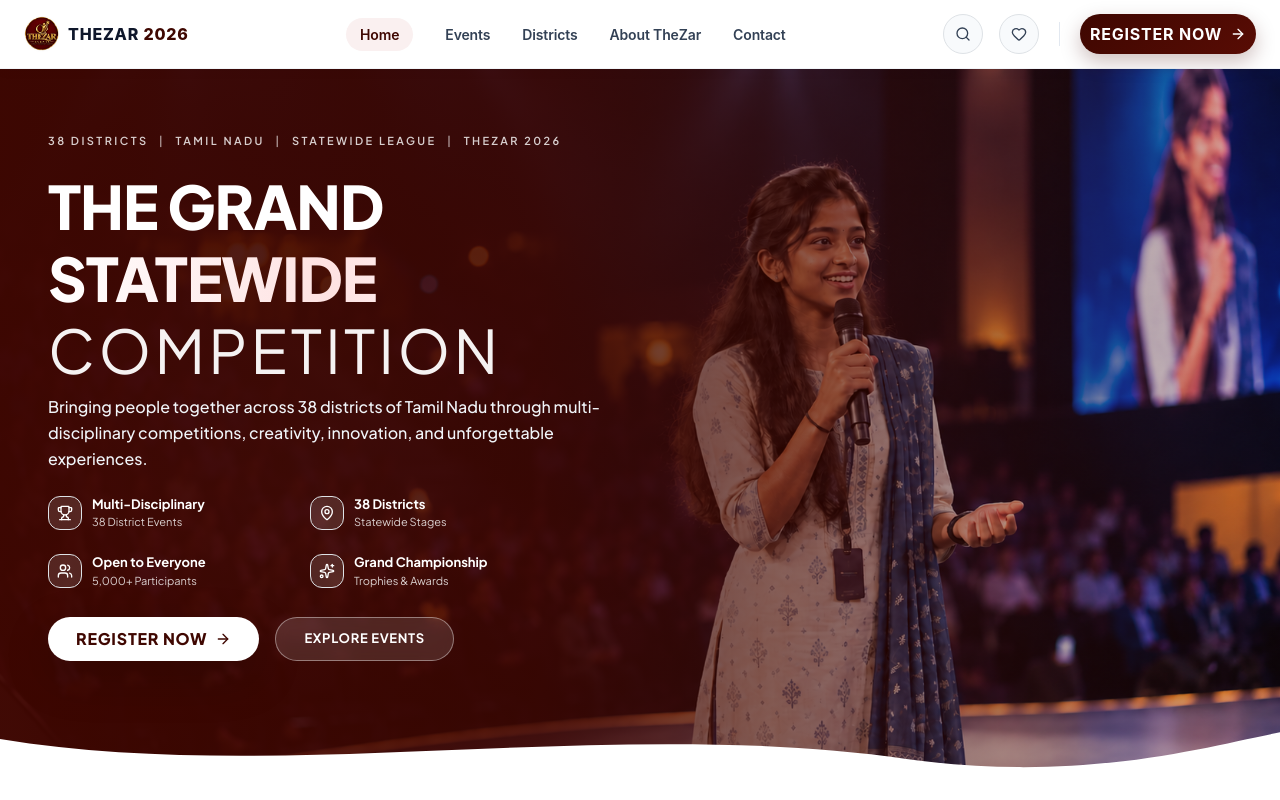
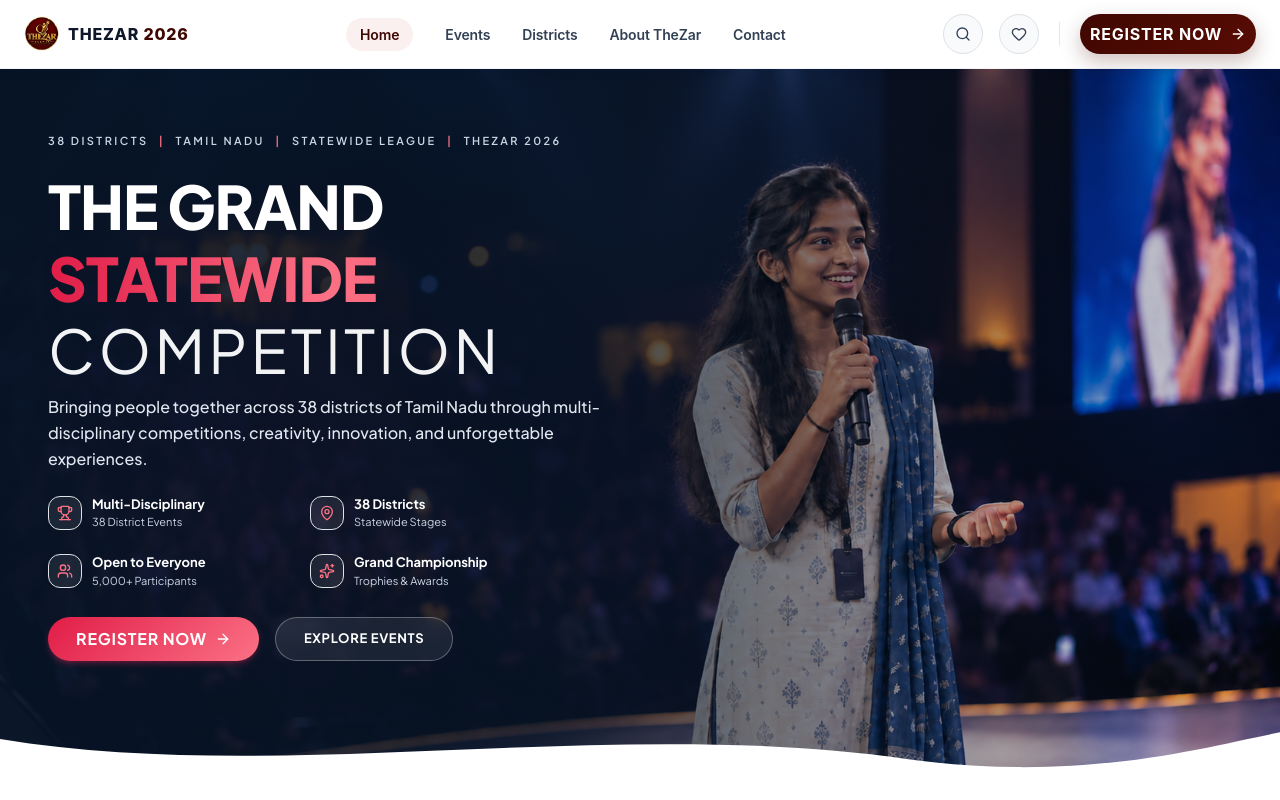
Before and after one commit to jeyajo2005/Thezar, a React (Vite) app in the folder frontend/: page / in a window 1280 px wide. Shown: the top 800 px of the page. Built offline with nearby package versions, Linux system fonts and the light colour scheme; a web font is replaced by a local one.

Commit message:
revert: Restore previous Hero section design

```diff
--- a/frontend/src/Component/Home/Hero.jsx
+++ b/frontend/src/Component/Home/Hero.jsx
@@ -5,12 +5,12 @@ export default function Hero({ onOpenRegister }) {
   return (
     <section
       id="home"
-      className="relative flex flex-col justify-between overflow-hidden min-h-[600px] md:min-h-[650px] lg:min-h-[700px] bg-[#3f0701]"
+      className="relative flex flex-col justify-between overflow-hidden min-h-[600px] md:min-h-[650px] lg:min-h-[700px] bg-[#071426]"
       style={{
         fontFamily: "'Plus Jakarta Sans', -apple-system, BlinkMacSystemFont, sans-serif",
       }}
     >
-      {/* 1. Background Image & Dark Maroon Gradients for High Readability */}
+      {/* 1. Background Image & Dark Navy Gradients for High Readability */}
       <div className="absolute inset-0 z-0 overflow-hidden">
         <img
           src={heroSpeakerImg}
@@ -23,7 +23,7 @@ export default function Hero({ onOpenRegister }) {
           className="absolute inset-0 z-[1] pointer-events-none md:hidden"
           style={{
             background:
-              'linear-gradient(180deg, rgba(63, 7, 1, 0.94) 0%, rgba(63, 7, 1, 0.78) 55%, rgba(63, 7, 1, 0.98) 100%)',
+              'linear-gradient(180deg, rgba(7, 20, 38, 0.92) 0%, rgba(7, 20, 38, 0.75) 55%, rgba(7, 20, 38, 0.95) 100%)',
           }}
         />
         {/* Desktop horizontal gradient overlay: Dark on left for text contrast */}
@@ -31,12 +31,12 @@ export default function Hero({ onOpenRegister }) {
           className="hidden md:block absolute inset-0 z-[1] pointer-events-none"
           style={{
             background:
-              'linear-gradient(90deg, rgba(63, 7, 1, 0.96) 0%, rgba(63, 7, 1, 0.85) 42%, rgba(63, 7, 1, 0.45) 75%, rgba(63, 7, 1, 0.15) 100%)',
+              'linear-gradient(90deg, rgba(7, 20, 38, 0.95) 0%, rgba(7, 20, 38, 0.82) 42%, rgba(7, 20, 38, 0.35) 75%, rgba(7, 20, 38, 0.1) 100%)',
           }}
         />
 
         {/* Ambient glow accent */}
-        <div className="absolute top-1/4 left-10 w-96 h-96 bg-white/10 rounded-full blur-3xl pointer-events-none" />
+        <div className="absolute top-1/4 left-10 w-96 h-96 bg-rose-600/15 rounded-full blur-3xl pointer-events-none" />
       </div>
 
       {/* Main Hero Content */}
@@ -44,8 +44,8 @@ export default function Hero({ onOpenRegister }) {
         <div className="max-w-[560px] text-left space-y-4 sm:space-y-5">
 
           {/* 1. TOP EYEBROW HEADER */}
-          <div className="text-[10px] sm:text-[11px] font-semibold tracking-[0.22em] uppercase text-white/80">
-            38 DISTRICTS <span className="text-white/60 mx-1.5">|</span> TAMIL NADU <span className="text-white/60 mx-1.5">|</span> STATEWIDE LEAGUE <span className="text-white/60 mx-1.5">|</span> THEZAR 2026
+          <div className="text-[10px] sm:text-[11px] font-semibold tracking-[0.22em] uppercase text-slate-300">
+            38 DISTRICTS <span className="text-[#FB7185] mx-1.5">|</span> TAMIL NADU <span className="text-[#FB7185] mx-1.5">|</span> STATEWIDE LEAGUE <span className="text-[#FB7185] mx-1.5">|</span> THEZAR 2026
           </div>
 
           {/* 2. TYPOGRAPHIC HEADING STACK */}
@@ -56,7 +56,7 @@ export default function Hero({ onOpenRegister }) {
             <span
               className="text-[32px] sm:text-[44px] md:text-[52px] lg:text-[60px] font-extrabold text-transparent bg-clip-text"
               style={{
-                backgroundImage: 'linear-gradient(90deg, #FFFFFF 0%, #FEE2E2 50%, #FFFFFF 100%)',
+                backgroundImage: 'linear-gradient(90deg, #E11D48 0%, #FB7185 50%, #F43F5E 100%)',
               }}
             >
               STATEWIDE
@@ -68,7 +68,7 @@ export default function Hero({ onOpenRegister }) {
 
           {/* 3. SUBTITLE */}
           <div>
-            <p className="text-[14px] sm:text-[15px] lg:text-[16px] font-medium text-slate-100 leading-relaxed">
+            <p className="text-[14px] sm:text-[15px] lg:text-[16px] font-medium text-slate-200 leading-relaxed">
               Bringing people together across 38 districts of Tamil Nadu through multi-disciplinary competitions, creativity, innovation, and unforgettable experiences.
             </p>
           </div>
@@ -77,65 +77,64 @@ export default function Hero({ onOpenRegister }) {
           <div className="grid grid-cols-1 sm:grid-cols-2 gap-4 pt-1 max-w-[500px]">
             {/* Multi-Disciplinary Events */}
             <div className="flex items-start gap-2.5">
-              <div className="p-2 rounded-xl bg-white/[0.12] border border-white/20 text-white shrink-0">
-                <Trophy className="w-4 h-4 text-white" />
+              <div className="p-2 rounded-xl bg-white/[0.08] border border-white/10 text-[#FB7185] shrink-0">
+                <Trophy className="w-4 h-4 text-[#FB7185]" />
               </div>
               <div>
                 <div className="text-[13px] font-bold text-white leading-tight">Multi-Disciplinary</div>
-                <div className="text-[11px] text-white/80 mt-0.5">38 District Events</div>
+                <div className="text-[11px] text-slate-300 mt-0.5">38 District Events</div>
               </div>
             </div>
 
             {/* 38 Districts */}
             <div className="flex items-start gap-2.5">
-              <div className="p-2 rounded-xl bg-white/[0.12] border border-white/20 text-white shrink-0">
-                <MapPin className="w-4 h-4 text-white" />
+              <div className="p-2 rounded-xl bg-white/[0.08] border border-white/10 text-[#FB7185] shrink-0">
+                <MapPin className="w-4 h-4 text-[#FB7185]" />
               </div>
               <div>
                 <div className="text-[13px] font-bold text-white leading-tight">38 Districts</div>
-                <div className="text-[11px] text-white/80 mt-0.5">Statewide Stages</div>
+                <div className="text-[11px] text-slate-300 mt-0.5">Statewide Stages</div>
               </div>
             </div>
 
             {/* Open to Everyone */}
             <div className="flex items-start gap-2.5">
-              <div className="p-2 rounded-xl bg-white/[0.12] border border-white/20 text-white shrink-0">
-                <Users className="w-4 h-4 text-white" />
+              <div className="p-2 rounded-xl bg-white/[0.08] border border-white/10 text-[#FB7185] shrink-0">
+                <Users className="w-4 h-4 text-[#FB7185]" />
               </div>
               <div>
                 <div className="text-[13px] font-bold text-white leading-tight">Open to Everyone</div>
-                <div className="text-[11px] text-white/80 mt-0.5">5,000+ Participants</div>
+                <div className="text-[11px] text-slate-300 mt-0.5">5,000+ Participants</div>
               </div>
             </div>
 
             {/* Grand Championship */}
             <div className="flex items-start gap-2.5">
-              <div className="p-2 rounded-xl bg-white/[0.12] border border-white/20 text-white shrink-0">
-                <Sparkles className="w-4 h-4 text-white" />
+              <div className="p-2 rounded-xl bg-white/[0.08] border border-white/10 text-[#FB7185] shrink-0">
+                <Sparkles className="w-4 h-4 text-[#FB7185]" />
               </div>
               <div>
                 <div className="text-[13px] font-bold text-white leading-tight">Grand Championship</div>
-                <div className="text-[11px] text-white/80 mt-0.5">Trophies & Awards</div>
+                <div className="text-[11px] text-slate-300 mt-0.5">Trophies & Awards</div>
               </div>
             </div>
           </div>
 
-          {/* 5. CTA ACTION BUTTONS (Crisp White Solid & Translucent Glass) */}
+          {/* 5. CTA ACTION BUTTONS (Rose Palette - Full Pill Radius) */}
           <div className="pt-2 flex flex-col sm:flex-row items-center gap-3">
             <button
               onClick={onOpenRegister}
-              className="w-full sm:w-auto h-[42px] sm:h-[44px] px-7 rounded-full text-[13px] font-extrabold text-[#3f0701] uppercase tracking-wider flex items-center justify-center gap-2 group transition-all duration-200 cursor-pointer shadow-lg shadow-black/25 no-underline hover:no-underline"
+              className="w-full sm:w-auto h-[42px] sm:h-[44px] px-7 rounded-full text-[13px] font-bold text-white uppercase tracking-wider flex items-center justify-center gap-2 group transition-all duration-200 cursor-pointer shadow-md shadow-rose-500/25 no-underline hover:no-underline"
               style={{
                 borderRadius: '9999px',
-                backgroundColor: '#FFFFFF',
-                color: '#3f0701',
+                background: 'linear-gradient(135deg, #E11D48 0%, #FB7185 100%)',
               }}
               onMouseEnter={(e) => {
-                e.currentTarget.style.backgroundColor = '#F8FAFC';
+                e.currentTarget.style.background = 'linear-gradient(135deg, #BE123C 0%, #E11D48 100%)';
                 e.currentTarget.style.transform = 'translateY(-2px)';
               }}
               onMouseLeave={(e) => {
-                e.currentTarget.style.backgroundColor = '#FFFFFF';
+                e.currentTarget.style.background = 'linear-gradient(135deg, #E11D48 0%, #FB7185 100%)';
                 e.currentTarget.style.transform = 'translateY(0)';
               }}
             >
@@ -149,17 +148,17 @@ export default function Hero({ onOpenRegister }) {
               style={{
                 borderRadius: '9999px',
                 textDecoration: 'none',
-                background: 'rgba(255, 255, 255, 0.12)',
-                border: '1px solid rgba(255, 255, 255, 0.40)',
+                background: 'rgba(255, 255, 255, 0.08)',
+                border: '1px solid rgba(255, 255, 255, 0.30)',
                 backdropFilter: 'blur(8px)',
               }}
               onMouseEnter={(e) => {
-                e.currentTarget.style.background = 'rgba(255, 255, 255, 0.22)';
-                e.currentTarget.style.borderColor = 'rgba(255, 255, 255, 0.7)';
+                e.currentTarget.style.background = 'rgba(255, 255, 255, 0.16)';
+                e.currentTarget.style.borderColor = 'rgba(255, 255, 255, 0.6)';
               }}
               onMouseLeave={(e) => {
-                e.currentTarget.style.background = 'rgba(255, 255, 255, 0.12)';
-                e.currentTarget.style.borderColor = 'rgba(255, 255, 255, 0.40)';
+                e.currentTarget.style.background = 'rgba(255, 255, 255, 0.08)';
+                e.currentTarget.style.borderColor = 'rgba(255, 255, 255, 0.30)';
               }}
             >
               EXPLORE EVENTS
```
